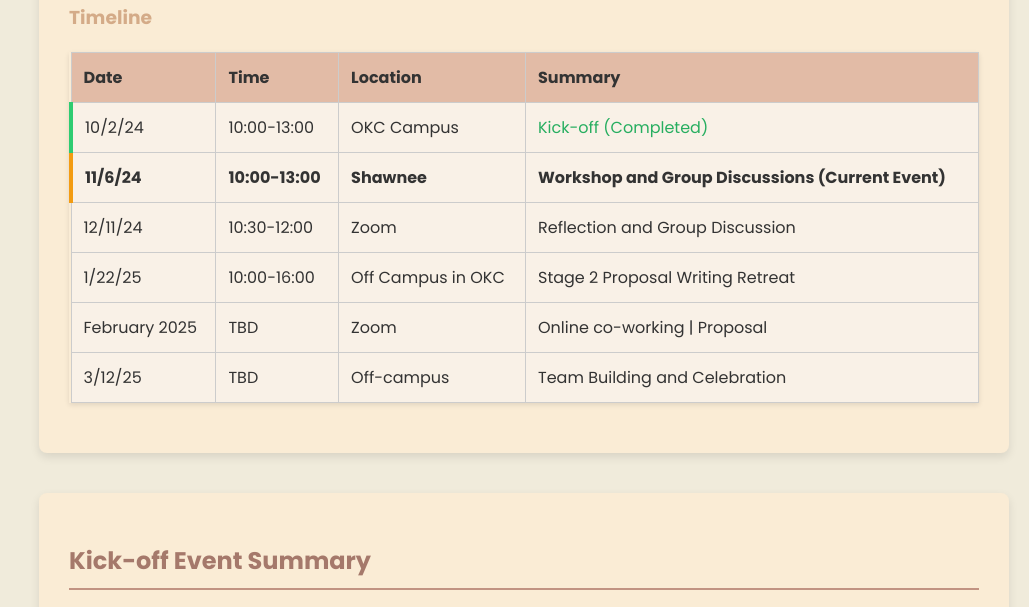
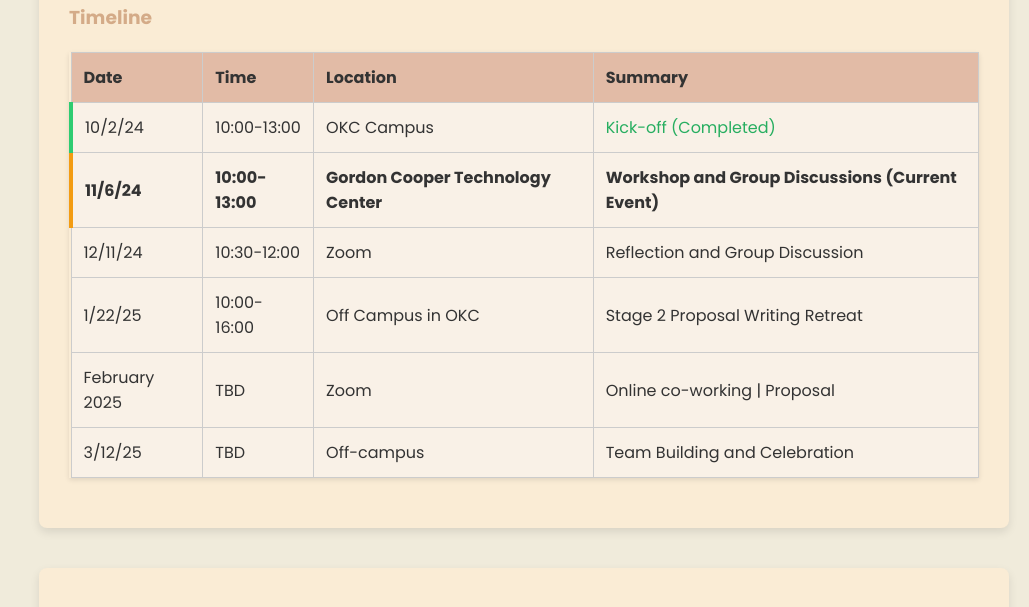
Before and after one commit to hibari182818/rechargeok, a plain HTML site: page index.html in a window 1280 px wide. Shown: the part 1765-2372 px from the top of the page, without its empty margins (251-1280 px from the left). Drawn offline with Linux system fonts and the light colour scheme; some packages are replaced by stand-ins of ours; a script that the page names is missing.

Commit message:
index.html

```diff
--- a/index.html
+++ b/index.html
@@ -356,7 +356,7 @@
                 <tr class="timeline-event current">
                     <td>11/6/24</td>
                     <td>10:00-13:00</td>
-                    <td>Shawnee</td>
+                    <td>Gordon Cooper Technology Center</td>
                     <td>Workshop and Group Discussions (Current Event)</td>
                 </tr>
                 <tr>
```
